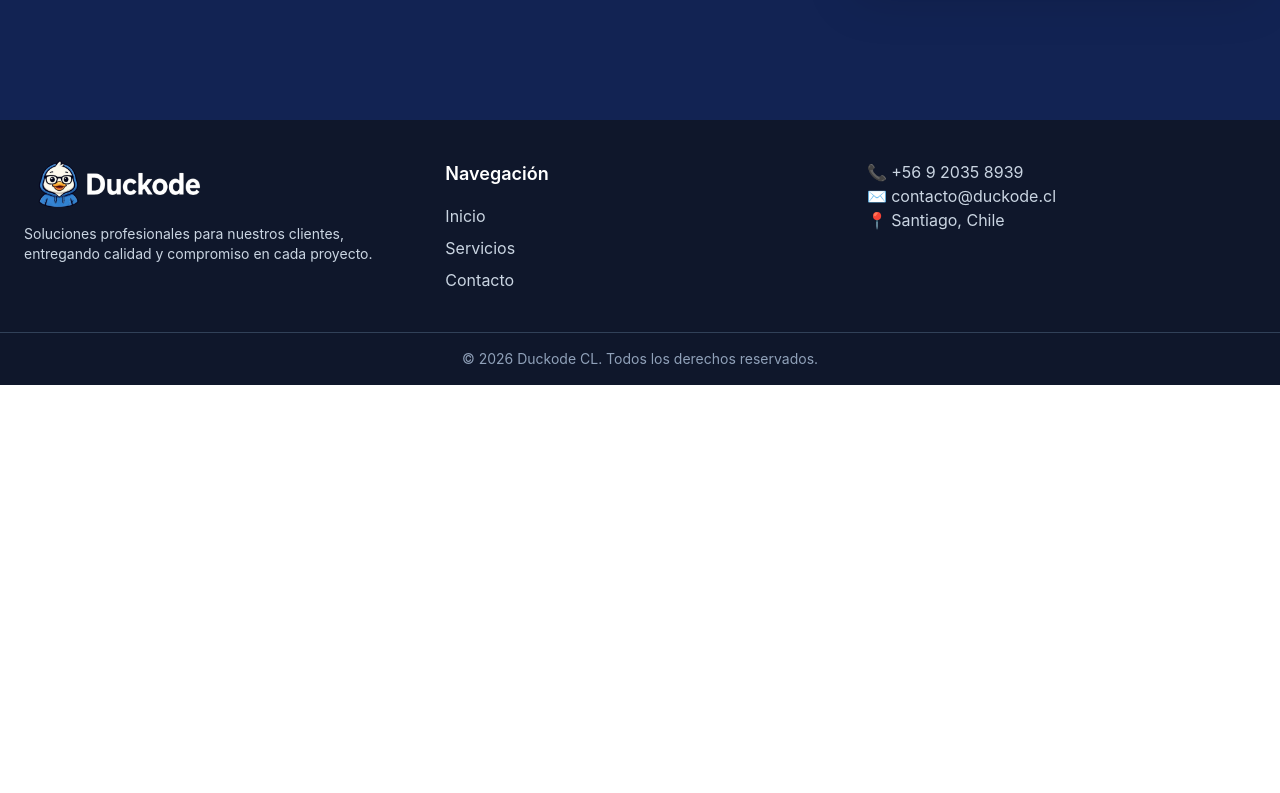
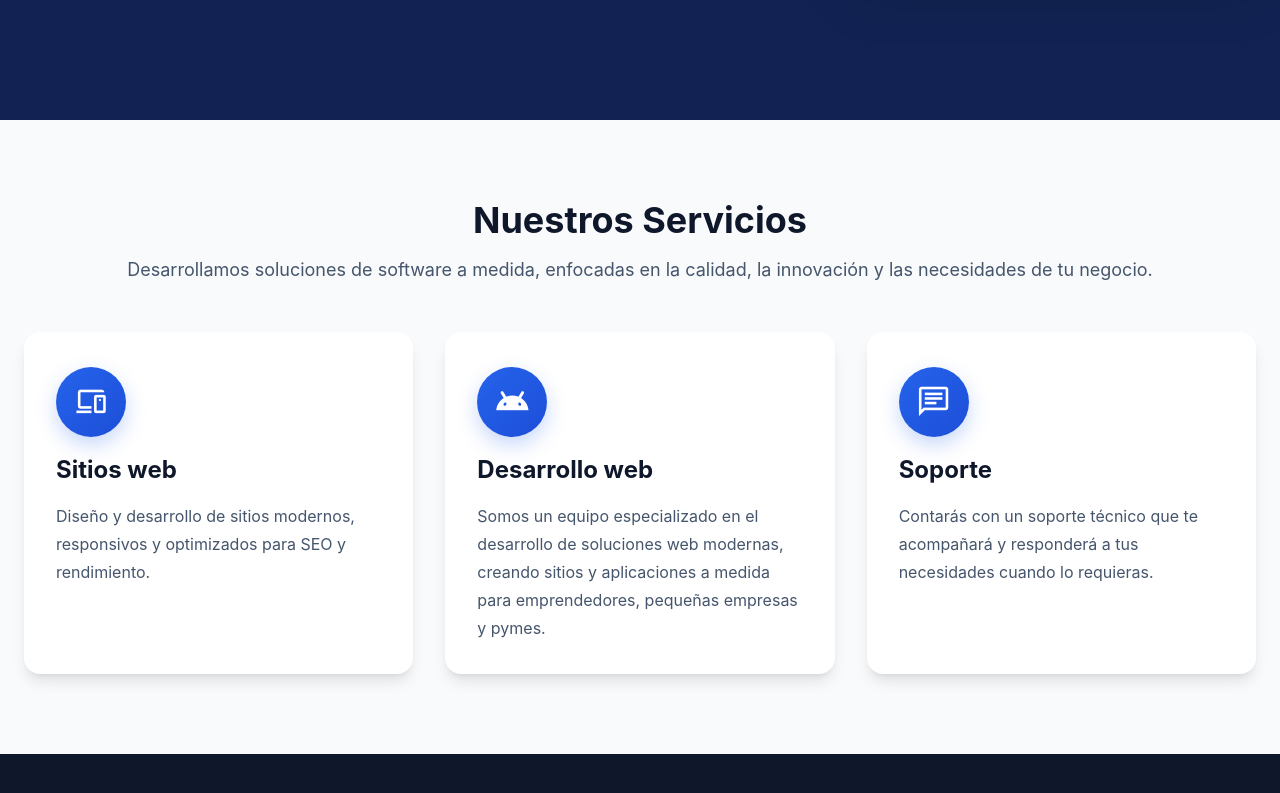
Before and after one commit to jearson-roa/duckode, a React (Vite) app: page / in a window 1280 px wide. Shown: the part 560-1353 px from the top of the page. Before the commit the page ends 945 px from the top, so only its background shows below. Built offline with nearby package versions, Linux system fonts and the light colour scheme.

Commit message:
Integracion de card servicios y estilos

```diff
--- a/index.html
+++ b/index.html
@@ -5,6 +5,7 @@
     <link rel="icon" type="image/svg+xml" href="./src/assets/icon.svg" />
     <meta name="viewport" content="width=device-width, initial-scale=1.0" />
     <link rel="stylesheet" href="https://fonts.googleapis.com/css2?family=Material+Symbols+Outlined:opsz,wght,FILL,GRAD@24,400,0,0&icon_names=arrow_forward" />
+    <link rel="stylesheet" href="https://fonts.googleapis.com/css2?family=Material+Symbols+Outlined"/>
     <title>duckode</title>
   </head>
   <body>
--- /dev/null
+++ b/src/components/cardService/CardService.css
@@ -0,0 +1,24 @@
+.icons {
+    display: inline-flex;
+    align-items: center;
+    justify-content: center;
+
+    width: 70px;
+    height: 70px;
+
+    font-size: 2.2rem;
+    color: #fff;
+
+    background: linear-gradient(135deg, #2563eb, #1d4ed8);
+    border-radius: 50%;
+
+    box-shadow: 0 8px 20px rgba(37, 99, 235, 0.25);
+    margin-bottom: 20px;
+
+    transition: all 0.3s ease;
+}
+
+.icons:hover {
+    transform: translateY(-5px) scale(1.05);
+    box-shadow: 0 12px 25px rgba(37, 99, 235, 0.35);
+}
--- /dev/null
+++ b/src/components/cardService/CardService.tsx
@@ -0,0 +1,62 @@
+import "./CardService.css"
+
+function CardService() {
+    const servicios = [
+        {
+            icono: "devices",
+            titulo: "Sitios web",
+            descripcion: "Diseño y desarrollo de sitios modernos, responsivos y optimizados para SEO y rendimiento."
+        },
+        {
+            icono: "android",
+            titulo: "Desarrollo web",
+            descripcion: "Somos un equipo especializado en el desarrollo de soluciones web modernas, creando sitios y aplicaciones a medida para emprendedores, pequeñas empresas y pymes."
+        },
+        {
+            icono: "chat",
+            titulo: "Soporte",
+            descripcion: "Contarás con un soporte técnico que te acompañará y responderá a tus necesidades cuando lo requieras."
+        }
+    ];
+
+    return (
+        <section className="bg-gray-50 py-20">
+            <div className="mx-auto max-w-7xl px-6">
+
+                <div className="mb-12 text-center">
+                    <h2 className="text-4xl font-bold text-slate-900">
+                        Nuestros Servicios
+                    </h2>
+
+                    <p className="mt-4 text-lg text-slate-600">
+                        Desarrollamos soluciones de software a medida, enfocadas en la calidad, la innovación y las necesidades de tu negocio.
+                    </p>
+                </div>
+
+                <div className="grid gap-8 md:grid-cols-2 lg:grid-cols-3">
+                    {servicios.map((servicio, index) => (
+                        <div
+                            key={index}
+                            className="rounded-2xl bg-white p-8 shadow-lg transition duration-300 hover:-translate-y-2 hover:shadow-xl"
+                        >
+                            <span className="material-symbols-outlined icons">
+                                {servicio.icono}
+                            </span>
+
+                            <h3 className="mb-4 text-2xl font-bold text-slate-900">
+                                {servicio.titulo}
+                            </h3>
+
+                            <p className="leading-7 text-slate-600">
+                                {servicio.descripcion}
+                            </p>
+                        </div>
+                    ))}
+                </div>
+
+            </div>
+        </section>
+    );
+}
+
+export default CardService;
--- a/src/pages/Home.tsx
+++ b/src/pages/Home.tsx
@@ -1,8 +1,15 @@
 import Hero from "../components/hero/Hero";
+import CardService from "../components/cardService/CardService";
+
 
 function Home(){
     return (
+        <>
         <Hero />
+        <CardService />
+
+        </>
+
     );
 }
 
```
